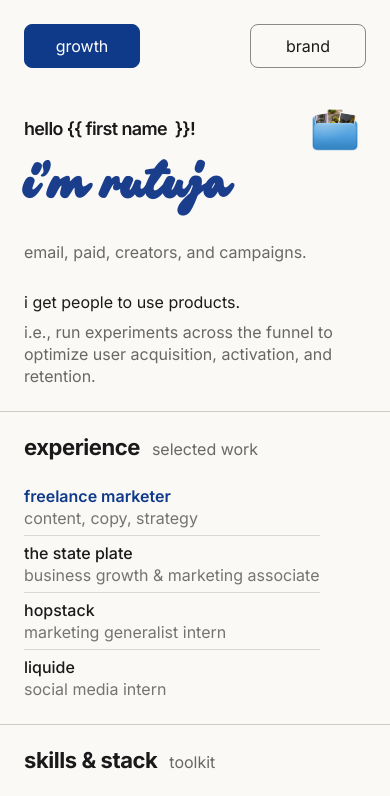
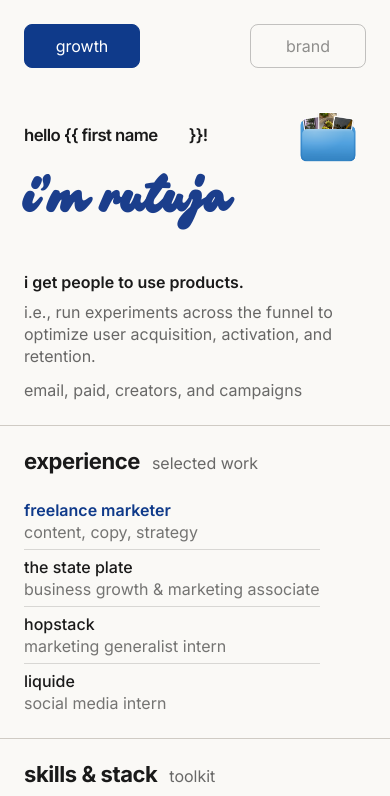
Before and after one commit to rutzonline/portfolio-site, a React (Vite) app: page / in a window 390 px wide. Shown: the top 796 px of the page. Built offline with nearby package versions, Linux system fonts and the light colour scheme; the HTML template or start-up script is replaced by a standard one.

Commit message:
Refine mobile photo gallery and greeting; restore desktop portrait sizing

```diff
--- a/src/App.tsx
+++ b/src/App.tsx
@@ -1243,6 +1243,9 @@ export default function App() {
     }
   }, [])
   const [mode, setMode] = useState<Mode>(() => readHash().mode ?? "growth")
+  const [visitorName, setVisitorName] = useState(() => {
+    try { return (sessionStorage.getItem("portfolio-visitor-name") ?? "").slice(0, 8) } catch { return "" }
+  })
   const [galleryOpen, setGalleryOpen] = useState(false)
   const [copied, setCopied] = useState(false)
   const [page, setPage] = useState<PageKey | null>(() => readHash().page)
@@ -1253,7 +1256,9 @@ export default function App() {
   const content = modeCopy[mode]
   const aboutIntro = splitAboutIntro(content.intro, mode)
   const accent = mode === "growth" ? SAPPHIRE : "#E88D6D"
-  const tint = (k: PageKey) => content.tints[k] ?? CREAM
+  const tint = (k: PageKey) => isMobile && mode === "brand"
+    ? ({ projects: PINK, work: LIME, upto: BLUE } as Partial<Record<PageKey, string>>)[k] ?? CREAM
+    : content.tints[k] ?? CREAM
 
   useEffect(() => {
     const onHash = () => {
@@ -1400,8 +1405,8 @@ export default function App() {
           "--line": mode === "growth" ? SAPPHIRE : PINK,
           "--accent-text": mode === "growth" ? accent : "#1A1A1A",
           "--toggle-bg": CREAM,
-          "--toggle-active": mode === "growth" ? accent : PINK,
-          "--toggle-active-text": mode === "growth" ? "#fff" : "#1A1A1A",
+          "--toggle-active": isMobile ? SAPPHIRE : mode === "growth" ? accent : PINK,
+          "--toggle-active-text": isMobile || mode === "growth" ? "#fff" : "#1A1A1A",
           "--hl-link": mode === "growth" ? SAPPHIRE : "#2F6FD0",
           "--hl": mode === "growth" ? SAPPHIRE : BLUE,
           "--hl-text": mode === "growth" ? "#fff" : "#1A1A1A",
@@ -1426,7 +1431,7 @@ export default function App() {
         <Card
           ariaLabel="Portfolio focus"
           padded={false}
-          className={`portrait-card relative order-1 lg:min-h-[420px] lg:order-none ${
+          className={`portrait-card relative order-1 lg:order-none ${
             page ? "cursor-pointer max-lg:hidden" : ""
           }`}
           onClick={
@@ -1477,16 +1482,24 @@ export default function App() {
           </div>
           <div className="mobile-identity px-6 pb-7 pt-7 lg:hidden">
             <div className="mb-1 flex items-center justify-between gap-3">
-              <p className="mobile-greeting font-semibold">hello {"{{ first name"}<span className="greeting-cursor" aria-hidden="true" />{" }}!"}</p>
+              <div className="mobile-greeting font-semibold">hello {"{{ "}<span className="greeting-name-wrap"><input
+                aria-label="Your first name" placeholder="first name" maxLength={8}
+                autoComplete="off" autoCapitalize="words" spellCheck={false}
+                value={visitorName} className="greeting-name"
+                onChange={(event) => {
+                  const name = event.target.value.slice(0, 8)
+                  setVisitorName(name)
+                  try { sessionStorage.setItem("portfolio-visitor-name", name) } catch {}
+                }}
+                style={{ width: `${Math.max(1, visitorName ? visitorName.length : 9)}ch` }}
+              /><span className="greeting-cursor" aria-hidden="true" /></span>{" }}!"}</div>
               <button type="button" onClick={() => setGalleryOpen(true)}
                 aria-label="Open photo gallery" aria-haspopup="dialog" className="photo-folder-button shrink-0">
                 <img src="/photo-folder.png" alt="" className="h-full w-full object-contain" />
               </button>
             </div>
             <h1 className="mobile-name">i’m rutuja</h1>
-            <p className="mt-3 leading-snug text-[#1A1A1A]/65">{mode === "growth"
-              ? "email, paid, creators, and campaigns."
-              : "copy, content, social, and brand comms."}</p>
+
           </div>
         </Card>
 
@@ -1578,11 +1591,11 @@ export default function App() {
                   {aboutIntro.main}
                   {aboutIntro.explanation && <span className="mt-2 block text-[20px] font-semibold opacity-50 xl:text-[22px]">{aboutIntro.explanation}</span>}
                 </p>
-                {!isMobile && <p className="mt-3 leading-snug text-[#1A1A1A]/65">
+                <p className="mt-3 leading-snug text-[#1A1A1A]/65">
                   {mode === "growth"
-                    ? "email, paid, creators, and campaigns."
-                    : "copy, content, social, and brand comms."}
-                </p>}
+                    ? (isMobile ? "email, paid, creators, and campaigns" : "email, paid, creators, and campaigns.")
+                    : (isMobile ? "copy, content, social, and brand comms" : "copy, content, social, and brand comms.")}
+                </p>
               </div>
             </Card>
 
--- a/src/PhotoGallery.tsx
+++ b/src/PhotoGallery.tsx
@@ -1,15 +1,66 @@
 import { useEffect, useRef, useState } from "react"
 import { getPhotos } from "@/PhotoSlideshow"
+
+function CloseButton({ onClick, label }: { onClick: () => void; label: string }) {
+  return <button type="button" onClick={onClick} aria-label={label}
+    className="flex size-11 shrink-0 items-center justify-center rounded-full hover:bg-black/5">
+    <svg viewBox="0 0 24 24" aria-hidden="true" className="size-5" fill="none" stroke="currentColor" strokeWidth="1.8" strokeLinecap="round"><path d="M6 6l12 12M18 6L6 18" /></svg>
+  </button>
+}
+
+function LoadingPhoto({ src, alt, full = false }: { src: string; alt: string; full?: boolean }) {
+  const [loaded, setLoaded] = useState(false)
+  const [failed, setFailed] = useState(false)
+  return <div className={`relative overflow-hidden rounded-lg ${full ? "h-[75svh]" : "aspect-square"} ${loaded ? "" : "photo-skeleton"}`}>
+    <img src={src} alt={alt} loading={full ? "eager" : "lazy"} draggable={false}
+      onLoad={() => setLoaded(true)} onError={() => setFailed(true)}
+      className={`h-full w-full transition-opacity duration-300 ${full ? "object-contain" : "object-cover"} ${loaded ? "opacity-100" : "opacity-0"}`} />
+    {failed && <span className="absolute inset-0 flex items-center justify-center px-2 text-sm text-black/50">photo unavailable</span>}
+  </div>
+}
+
+function PhotoViewer({ photos, initial, onClose }: { photos: string[]; initial: number; onClose: () => void }) {
+  const dialog = useRef<HTMLDialogElement>(null)
+  const [current, setCurrent] = useState(initial)
+  const touch = useRef<{ x: number; y: number } | null>(null)
+  const step = (direction: number) => setCurrent((index) => (index + direction + photos.length) % photos.length)
+  useEffect(() => {
+    const element = dialog.current
+    const opener = document.activeElement
+    element?.showModal()
+    return () => { element?.close(); if (opener instanceof HTMLElement) opener.focus({ preventScroll: true }) }
+  }, [])
+  return <dialog ref={dialog} aria-label="Selected photo" onCancel={(event) => { event.preventDefault(); event.stopPropagation(); onClose() }}
+    onClick={(event) => { if (event.target === event.currentTarget) onClose() }}
+    onKeyDown={(event) => {
+      if (event.key === "ArrowLeft") { event.preventDefault(); step(-1) }
+      if (event.key === "ArrowRight") { event.preventDefault(); step(1) }
+    }}
+    className="m-auto w-[calc(100%-16px)] max-w-4xl overflow-hidden rounded-xl bg-[#FAF9F6] p-2 text-[#1A1A1A] backdrop:bg-black/80">
+    <div className="flex justify-end"><CloseButton onClick={onClose} label="Close selected photo" /></div>
+    <div style={{ touchAction: "pan-y" }}
+      onTouchStart={(event) => { const t = event.touches[0]; touch.current = { x: t.clientX, y: t.clientY } }}
+      onTouchCancel={() => { touch.current = null }}
+      onTouchEnd={(event) => {
+        const start = touch.current
+        touch.current = null
+        if (!start) return
+        const t = event.changedTouches[0]
+        const dx = t.clientX - start.x, dy = t.clientY - start.y
+        if (Math.abs(dx) > 45 && Math.abs(dx) > Math.abs(dy)) step(dx < 0 ? 1 : -1)
+      }}>
+      <LoadingPhoto key={photos[current]} src={photos[current]} alt={`Photo ${current + 1} from Rutuja’s collection`} full />
+    </div>
+  </dialog>
+}
 
 export default function PhotoGallery({ onClose }: { onClose: () => void }) {
   const dialog = useRef<HTMLDialogElement>(null)
   const [photos, setPhotos] = useState<string[]>([])
-  const [current, setCurrent] = useState(0)
-  const [status, setStatus] = useState("loading photos…")
+  const [selected, setSelected] = useState<number | null>(null)
+  const [loading, setLoading] = useState(true)
+  const [error, setError] = useState(false)
   const [attempt, setAttempt] = useState(0)
-  const [playing, setPlaying] = useState(false)
-  const step = (direction: number) => setCurrent((index) => (index + direction + photos.length) % photos.length)
-
   useEffect(() => {
     const element = dialog.current
     const opener = document.activeElement
@@ -24,53 +75,27 @@ export default function PhotoGallery({ onClose }: { onClose: () => void }) {
   }, [])
   useEffect(() => {
     let cancelled = false
-    setStatus("loading photos…")
-    getPhotos().then((urls) => {
-      if (cancelled) return
-      setPhotos(urls)
-      setStatus(urls.length ? "" : "no photos to show yet.")
-    }).catch(() => { if (!cancelled) setStatus("couldn’t load the photos. please try again.") })
+    setLoading(true); setError(false)
+    getPhotos().then((urls) => { if (!cancelled) { setPhotos(urls); setLoading(false) } })
+      .catch(() => { if (!cancelled) { setLoading(false); setError(true) } })
     return () => { cancelled = true }
   }, [attempt])
-  useEffect(() => {
-    if (!playing || photos.length < 2) return
-    const timer = window.setInterval(() => setCurrent((index) => (index + 1) % photos.length), 15000)
-    return () => window.clearInterval(timer)
-  }, [playing, photos.length])
-  return (
-    <dialog ref={dialog} aria-labelledby="photo-gallery-title" onCancel={onClose}
+  return <dialog ref={dialog} aria-labelledby="photo-gallery-title" onCancel={onClose}
     onClick={(event) => { if (event.target === event.currentTarget) onClose() }}
-      onKeyDown={(event) => {
-        if (!photos.length) return
-        if (event.key === "ArrowLeft") { event.preventDefault(); step(-1) }
-        if (event.key === "ArrowRight") { event.preventDefault(); step(1) }
-      }}
-      className="m-auto w-[calc(100%-24px)] max-w-3xl max-h-[calc(100svh-24px)] overflow-y-auto rounded-xl border border-[#E5E1DA] bg-[#FAF9F6] p-4 text-[#1A1A1A] backdrop:bg-black/65">
+    className="m-auto h-[calc(100svh-32px)] w-[calc(100%-24px)] max-w-3xl overflow-y-auto rounded-xl border border-[#E5E1DA] bg-[#FAF9F6] p-4 text-[#1A1A1A] backdrop:bg-black/65">
     <div className="mb-4 flex items-center justify-between gap-3">
-        <h2 id="photo-gallery-title" className="text-xl font-semibold">life, in photos</h2>
-        <button type="button" onClick={onClose} className="min-h-11 rounded-md border border-[#E5E1DA] px-3">close</button>
+      <h2 id="photo-gallery-title" className="slice-of-life">slice of life</h2>
+      <CloseButton onClick={onClose} label="Close photo gallery" />
     </div>
-      {status && <div role="status" className="py-8">
-        <p>{status}</p>
-        {status.startsWith("couldn’t") && <button type="button" onClick={() => setAttempt((n) => n + 1)} className="back-btn mt-3">try again</button>}
-      </div>}
-      {photos.length > 0 && <>
-        <img src={photos[current]} alt={`Photo ${current + 1} from Rutuja’s collection`}
-          className="h-[48svh] w-full rounded-md bg-black/5 object-contain" />
-        <div className="my-3 flex items-center justify-between gap-2">
-          <button type="button" aria-label="Previous photo" onClick={() => step(-1)} className="min-h-11 rounded-md border border-[#E5E1DA] px-3">←</button>
-          <span aria-live="polite" className="text-sm">{current + 1} / {photos.length}</span>
-          <button type="button" onClick={() => setPlaying((p) => !p)} className="min-h-11 rounded-md border border-[#E5E1DA] px-3">{playing ? "pause" : "play"}</button>
-          <button type="button" aria-label="Next photo" onClick={() => step(1)} className="min-h-11 rounded-md border border-[#E5E1DA] px-3">→</button>
-        </div>
-        <div className="grid grid-cols-4 gap-2 sm:grid-cols-6">
-          {photos.map((src, index) => <button key={src} type="button" aria-label={`View photo ${index + 1}`} aria-pressed={current === index}
-            onClick={() => { setCurrent(index); setPlaying(false) }}
-            className={`overflow-hidden rounded-md border-2 ${current === index ? "border-[#1b3e8c]" : "border-transparent"}`}>
-            <img src={src} alt="" loading="lazy" className="aspect-square w-full object-cover" />
+    {error && <div role="status" className="py-8"><p>couldn’t load the photos.</p><button type="button" onClick={() => setAttempt((n) => n + 1)} className="back-btn mt-3">try again</button></div>}
+    {!loading && !error && !photos.length && <p>no photos to show yet.</p>}
+    <div aria-busy={loading} className="grid grid-cols-3 gap-2 sm:grid-cols-4">
+      {loading ? Array.from({ length: 18 }, (_, index) => <div key={index} aria-hidden="true" className="photo-skeleton aspect-square rounded-lg" />)
+        : photos.map((src, index) => <button key={src} type="button" aria-label={`View photo ${index + 1}`} aria-haspopup="dialog"
+          onClick={() => setSelected(index)} className="rounded-lg shadow-sm">
+          <LoadingPhoto src={src} alt="" />
         </button>)}
     </div>
-      </>}
+    {selected !== null && <PhotoViewer photos={photos} initial={selected} onClose={() => setSelected(null)} />}
   </dialog>
-  )
 }
--- a/src/index.css
+++ b/src/index.css
@@ -378,3 +378,21 @@ a[href],
   .mobile-about-copy .about-intro span { opacity: .65; }
 }
 @media (prefers-reduced-motion: reduce) { .greeting-cursor { animation: none; } }
+
+.slice-of-life { font-family: "Chillink", cursive; font-size: 36px; font-weight: 400; line-height: 1.2; color: #1b3e8c; }
+.photo-skeleton { background: #eeece7; box-shadow: inset 0 0 0 1px rgb(26 26 26 / .04), 0 2px 5px rgb(26 26 26 / .05); animation: photo-loading 1.8s ease-in-out infinite; }
+@keyframes photo-loading { 50% { background: #e4e1db; } }
+@media (max-width: 1023px) {
+  .photo-folder-button { width: 76px; height: 80px; }
+  .focus-controls .mode-button:not(.active) { color: rgb(26 26 26 / .48); border-color: rgb(26 26 26 / .25); }
+  .mobile-about-copy .about-intro { font-weight: 600; }
+  .mobile-about-copy .about-intro span { font-weight: 400; }
+  .greeting-name-wrap { display: inline-flex; align-items: baseline; }
+  .greeting-name { min-width: 0; border: 0; padding: 0; background: transparent; color: inherit; font: inherit; letter-spacing: inherit; caret-color: #1a1a1a; border-radius: 0; }
+  .greeting-name::placeholder { color: inherit; opacity: 1; }
+  .greeting-name:focus { outline: none; }
+  .greeting-name:focus-visible { box-shadow: 0 1px 0 rgb(26 26 26 / .25); }
+  .greeting-name:focus + .greeting-cursor { display: none; }
+  .mobile-greeting { font-size: clamp(15px, 4.3vw, 21px); }
+}
+@media (prefers-reduced-motion: reduce) { .photo-skeleton { animation: none; } }
```
Lines whose indentation alone changed are shown as unchanged.
